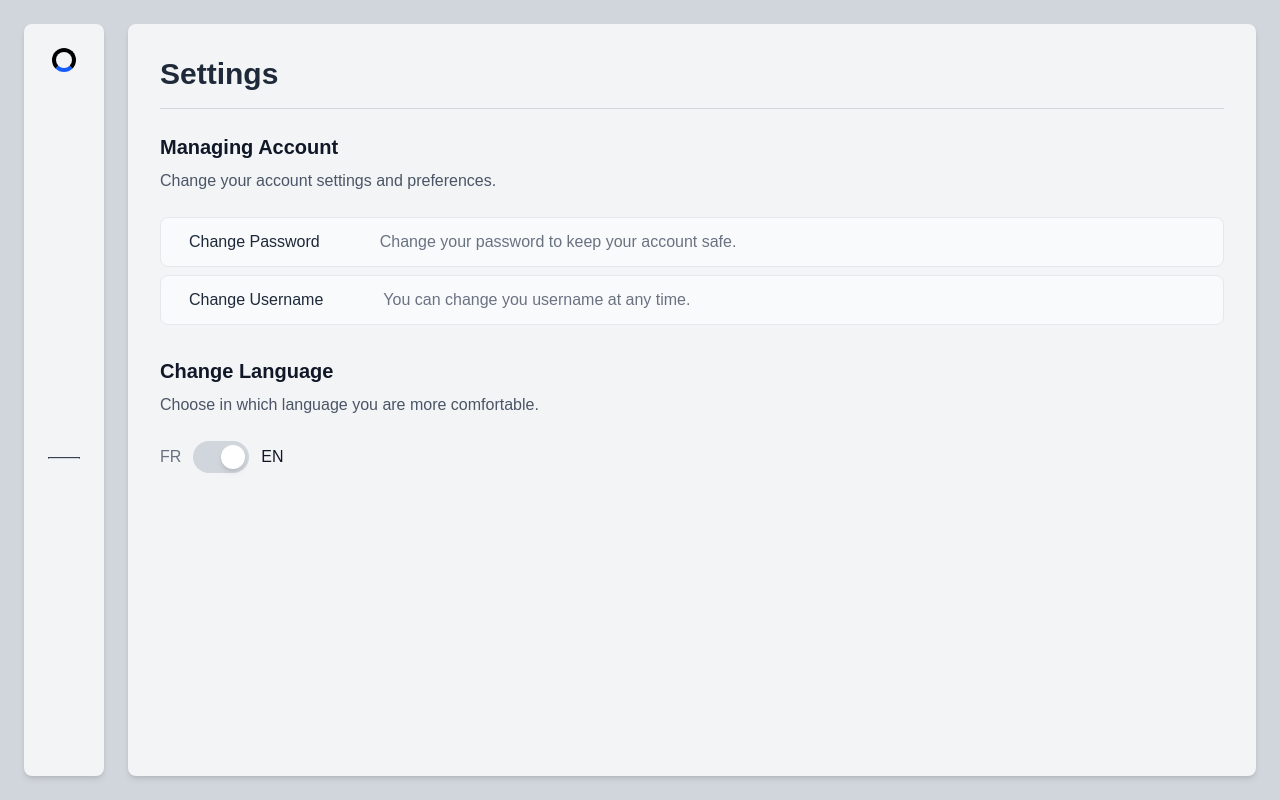
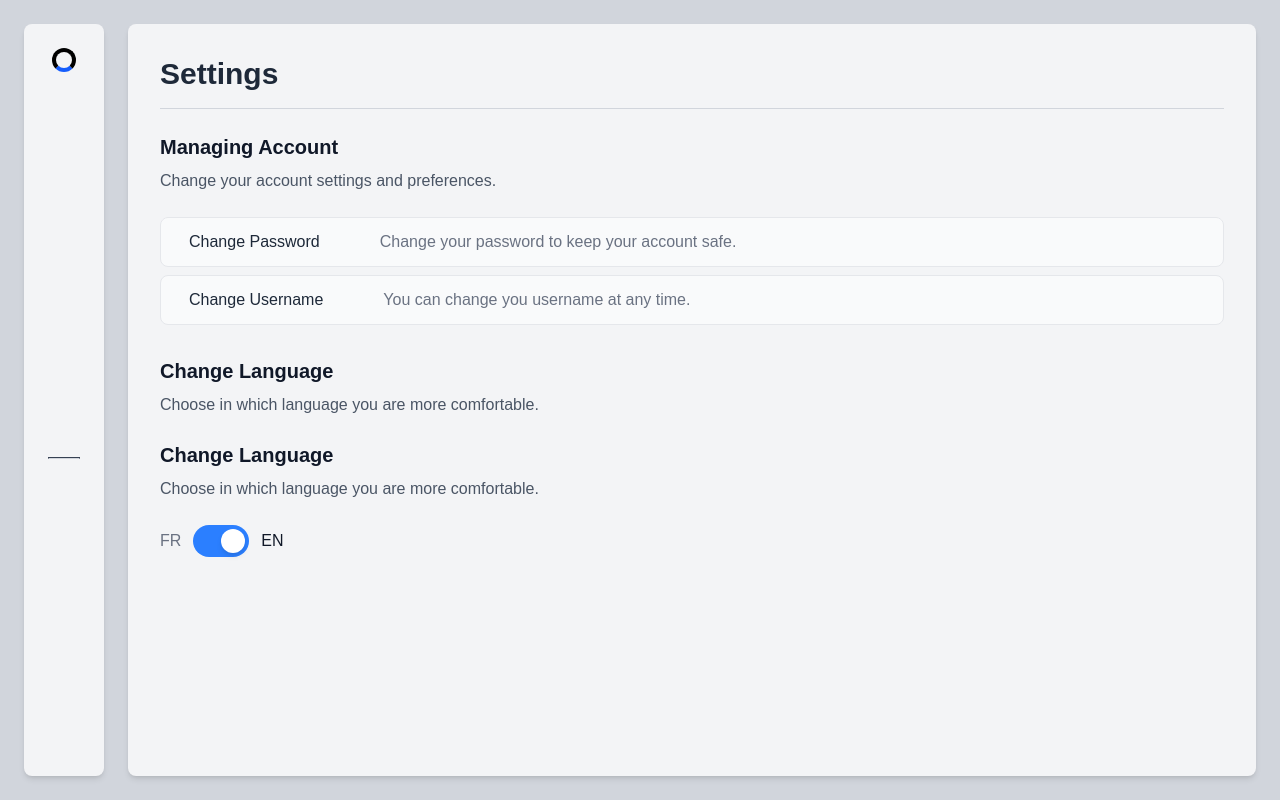
Before and after one commit to JerryTanjaka/Personnal-Finance-Tracker-Frontend, a React (Vite) app: page /settings in a window 1280 px wide. Built offline with nearby package versions, Linux system fonts and the light colour scheme; some icons are missing; a web font is replaced by a local one.

Commit message:
ADD: implement language toggle component and integrate into settings page FIX: update logout functionality to clear access token on click FIX: enhance change password and username buttons with icons

```diff
--- a/src/components/NavBar.tsx
+++ b/src/components/NavBar.tsx
@@ -72,7 +72,7 @@ export default function NavBar() {
             <Link to={"/login"}>
                 <div className="flex cursor-pointer items-center space-x-2 text-gray-700 hover:text-red-600">
                     <i className="bxr bx-arrow-out-left-square-half text-2xl"></i>
-                    <span className={textAnimation("text-xl font-medium")}>Logout</span>
+                    <span onClick={() => localStorage.removeItem("accessToken")} className={textAnimation("text-xl font-medium")}>Logout</span>
                 </div>
             </Link>
         </nav>
--- a/src/components/Settings/ChangePasswordForm.tsx
+++ b/src/components/Settings/ChangePasswordForm.tsx
@@ -36,8 +36,9 @@ export default function ChangePasswordForm() {
             />
             <button
                 type="submit"
-                className="bg-blue-500 w-fit cursor-pointer active:scale-95 text-white p-2 rounded"
+                className="bg-blue-500 w-fit cursor-pointer flex items-center gap-2 active:scale-95 text-white p-2 rounded"
             >
+                <i className='bxr  bx-swap-horizontal'  ></i>
                 Change Password
             </button>
         </form>
--- a/src/components/Settings/ChangeUsernameForm.tsx
+++ b/src/components/Settings/ChangeUsernameForm.tsx
@@ -24,10 +24,12 @@ export default function ChangeUsernameForm() {
             />
             <button
                 type="submit"
-                className="bg-blue-500 w-fit cursor-pointer active:scale-95 text-white p-2 rounded"
+                className="bg-blue-500 w-fit cursor-pointer active:scale-95 text-white p-2 rounded flex items-center gap-2"
             >
+                <i className="bx bx-save"></i>
                 Save
             </button>
+
         </form>
     )
 }
--- /dev/null
+++ b/src/components/UI/LanguageToggle.tsx
@@ -0,0 +1,43 @@
+import { useState } from "react";
+import { useTranslation } from "react-i18next";
+
+export default function LanguageToggle() {
+    const { i18n, t } = useTranslation();
+    const [language, setLanguage] = useState<string>(localStorage.getItem("appLanguage") || i18n.language || "en");
+
+    const toggleLanguage = () => {
+        const newLang = language === "en" ? "fr" : "en";
+        i18n.changeLanguage(newLang);
+        setLanguage(newLang);
+        localStorage.setItem("appLanguage", newLang);
+    };
+
+    return (
+        <div>
+            <h2 className="font-semibold text-xl mt-6 text-gray-900 mb-2">
+                {t("change_language", "Change Language")}
+            </h2>
+            <p className="text-gray-600 mb-6">
+                {t("language_preference", "Choose in which language you are more comfortable.")}
+            </p>
+            <div className="flex items-center gap-3">
+                <span className={`font-medium ${language === "fr" ? "text-gray-900" : "text-gray-500"}`}>FR</span>
+
+                <button
+                    onClick={toggleLanguage}
+                    className={`w-14 h-8 flex items-center cursor-pointer rounded-full p-1 relative transition-colors duration-300 focus:outline-none ${
+                        language === "en" ? "bg-blue-500" : "bg-gray-300"
+                    }`}
+                >
+                    <div
+                        className={`bg-white w-6 h-6 rounded-full shadow-md transform transition-transform duration-300 ${
+                            language === "en" ? "translate-x-6" : "translate-x-0"
+                        }`}
+                    ></div>
+                </button>
+
+                <span className={`font-medium ${language === "en" ? "text-gray-900" : "text-gray-500"}`}>EN</span>
+            </div>
+        </div>
+    );
+}
--- a/src/pages/Settings.tsx
+++ b/src/pages/Settings.tsx
@@ -2,6 +2,7 @@ import { useState } from "react";
 import ChangePasswordForm from "../components/Settings/ChangePasswordForm";
 import { useTranslation } from "react-i18next";
 import ChangeUsernameForm from "../components/Settings/ChangeUsernameForm";
+import LanguageToggle from "../components/UI/LanguageToggle";
 
 export default function Settings() {
     const [isChangePasswordOpen, setIsChangePasswordOpen] = useState<boolean>(false);
@@ -76,7 +77,7 @@ export default function Settings() {
                     className="flex w-full items-center justify-between px-4 py-3 rounded-lg bg-gray-50 hover:bg-gray-100 border border-gray-200 transition duration-200 cursor-pointer"
                 >
                     <div className="flex items-center gap-3">
-                        <i className="bx bx-lock text-gray-700 text-xl"></i>
+                        <i className='bxr text-gray-700 text-xl bx-user-circle'  ></i>
                         <span className="font-medium text-gray-800">
                             {t("change_username", "Change Username")}
                         </span>
@@ -114,20 +115,7 @@ export default function Settings() {
                     "Choose in which language you are more comfortable."
                 )}
             </p>
-            <div className="flex items-center gap-3">
-                <span className={`font-medium ${language === "fr" ? "text-gray-900" : "text-gray-500"}`}>FR</span>
-
-                <button
-                    onClick={toggleLanguage}
-                    className={`w-14 h-8 flex items-center cursor-pointer bg-gray-300 rounded-full p-1 relative transition-colors duration-300 focus:outline-none ${language === "en" ? "bg-blue-500" : "bg-gray-300"}`}
-                >
-                    <div
-                        className={`bg-white w-6 h-6 rounded-full shadow-md transform transition-transform duration-300 ${language === "en" ? "translate-x-6" : "translate-x-0"}`}
-                    ></div>
-                </button>
-
-                <span className={`font-medium ${language === "en" ? "text-gray-900" : "text-gray-500"}`}>EN</span>
-            </div>
+            <LanguageToggle />
         </div>
     );
 }
```
